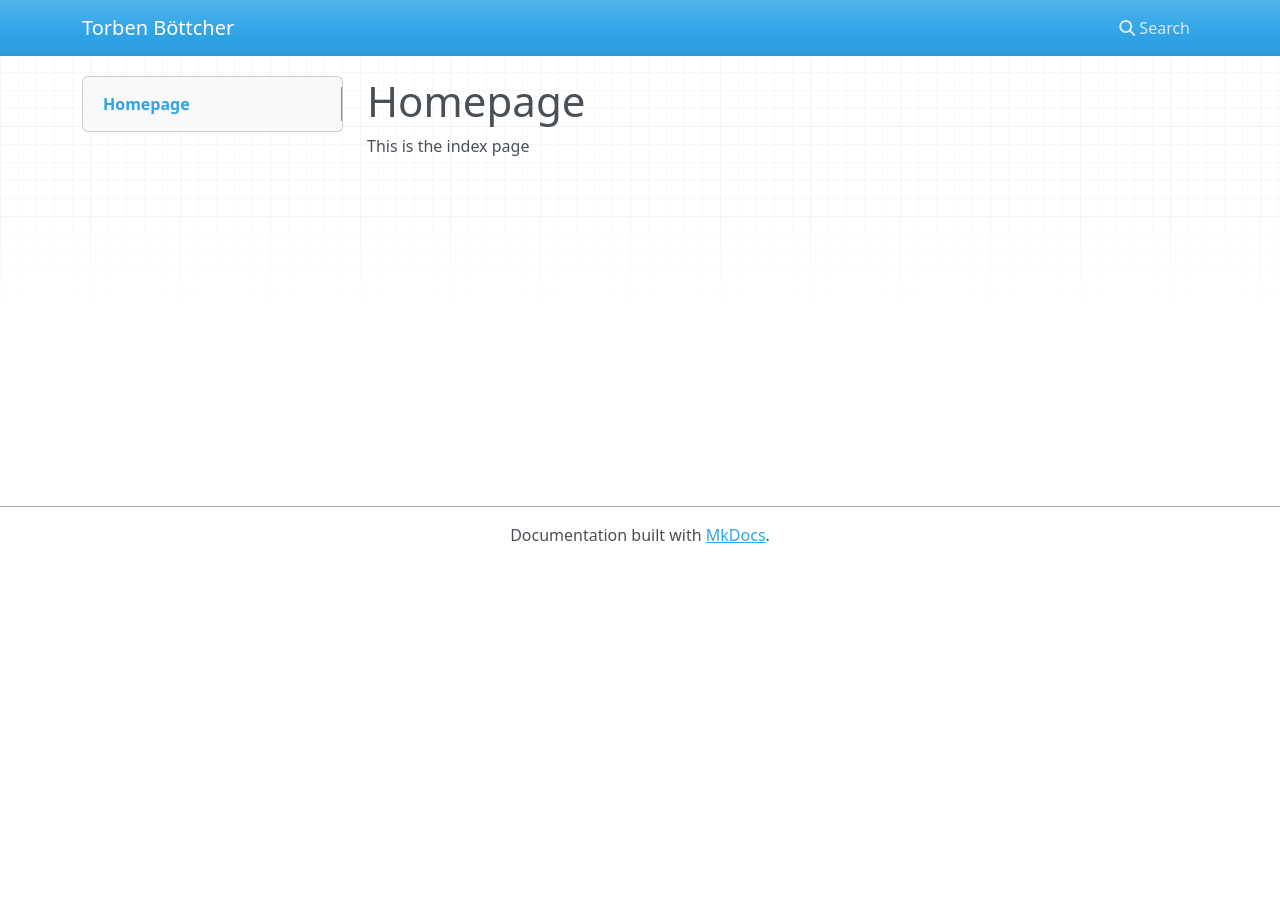
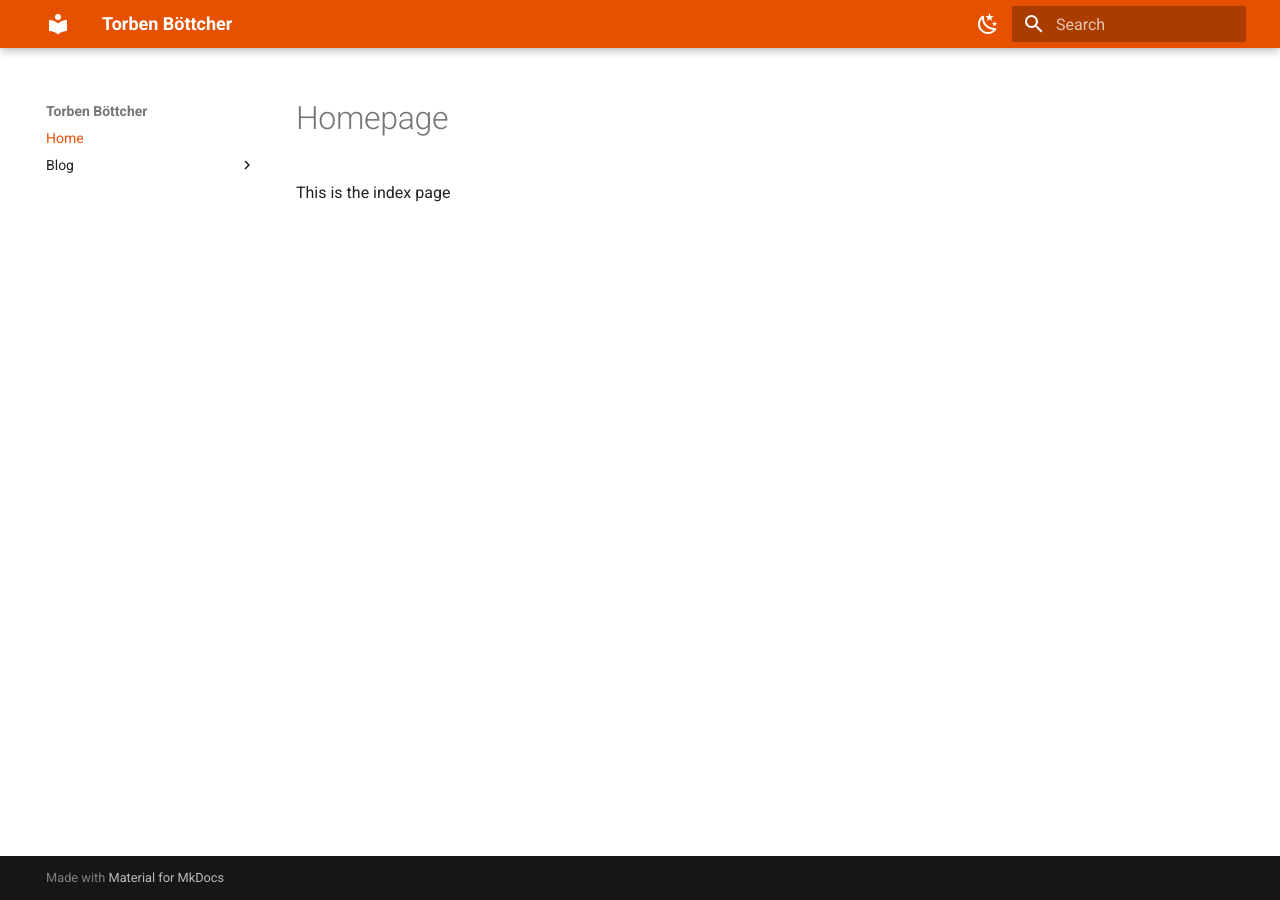
Before and after one commit to Tortem/homepage, an MkDocs documentation site: the page built from docs/index.md, in a window 1280 px wide. Built offline with MkDocs 1.6.1 and Material for MkDocs 9.7.7, drawn with Linux system fonts in a browser that asks for light colours; nearby versions of some CDN libraries.

Commit message:
this and that

```diff
--- /dev/null
+++ b/docs/stylesheets/extra.css
@@ -0,0 +1,6 @@
+:root > * {
+    --md-primary-fg-color:          #E65100;
+    --md-accent-fg-color:           #1B5E20;
+
+    --md-typeset-a-color:           #E65100;
+}
--- a/mkdocs.yml
+++ b/mkdocs.yml
@@ -1,4 +1,47 @@
 site_name: Torben Böttcher
+site_url: https://tortem.github.io/homepage/
+
+theme:
+  name: material
+  language: en
+  palette:
+    # Palette toggle for light mode
+    - media: "(prefers-color-scheme: light)"
+      scheme: default
+      primary: primary
+      toggle:
+        icon: material/weather-night
+        name: Switch to dark mode
+    # Palette toggle for dark mode
+    - media: "(prefers-color-scheme: dark)"
+      scheme: slate
+      primary: primary
+      toggle:
+        icon: material/weather-sunny
+        name: Switch to light mode
+  features:
+    - navigation.indexes
+    - navigation.top
+
+plugins:
+  search: {}
+  blog:
+    blog_toc: true
+    categories_allowed:
+      - Kubernetes
+      - Operator
+
+extra_css:
+  - stylesheets/extra.css
+
+
+markdown_extensions:
+  - attr_list
+  - pymdownx.emoji:
+      emoji_index: !!python/name:material.extensions.emoji.twemoji
+      emoji_generator: !!python/name:material.extensions.emoji.to_svg
 
 nav:
-  - index.md
+  - Home: index.md
+  - Blog:
+      - blog/index.md
```
Also changed, not shown: docs/blog/index.md (added, +1 -0 lines), docs/blog/posts/configmap-operator.md (added, +12 -0 lines), 1 other file.
